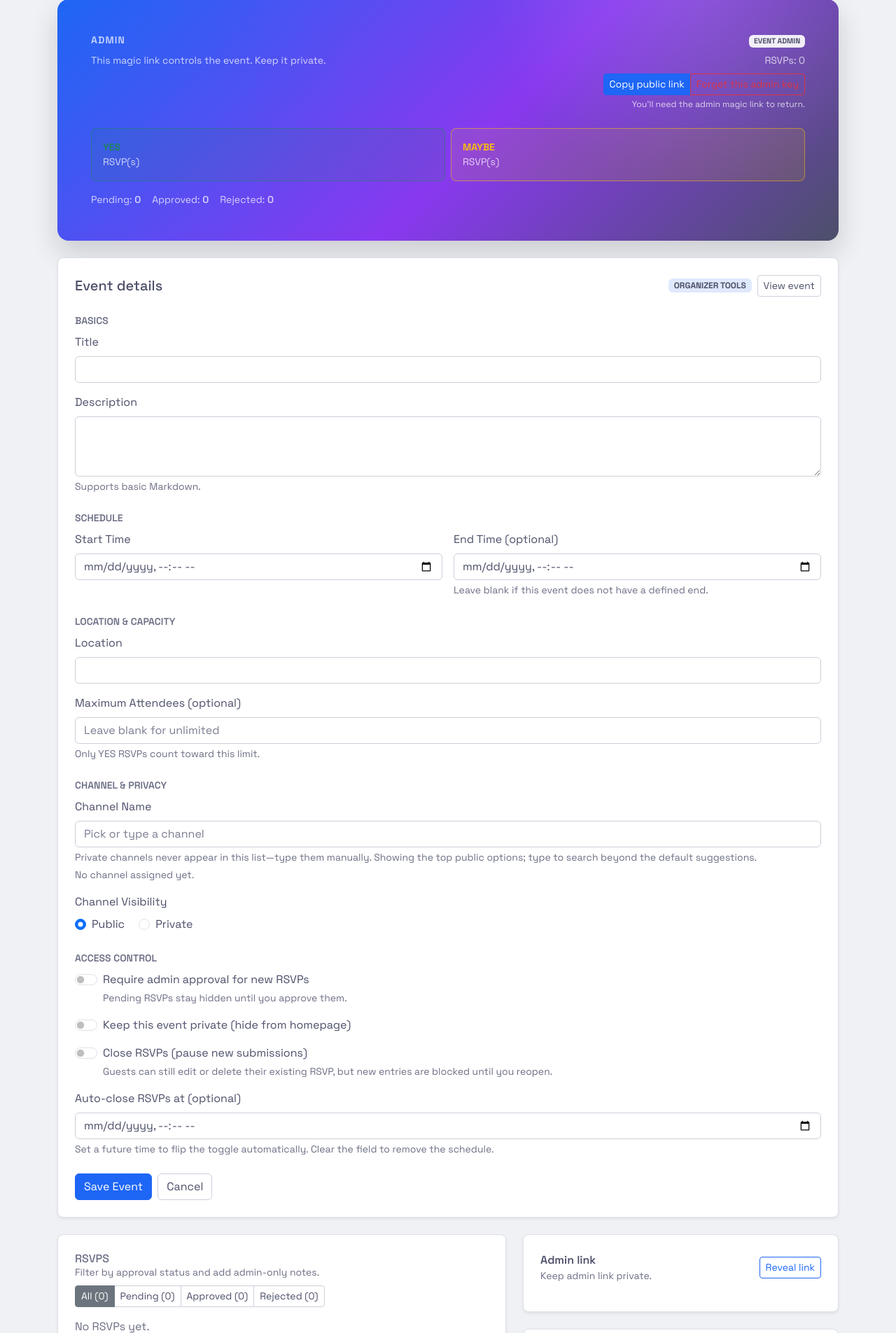
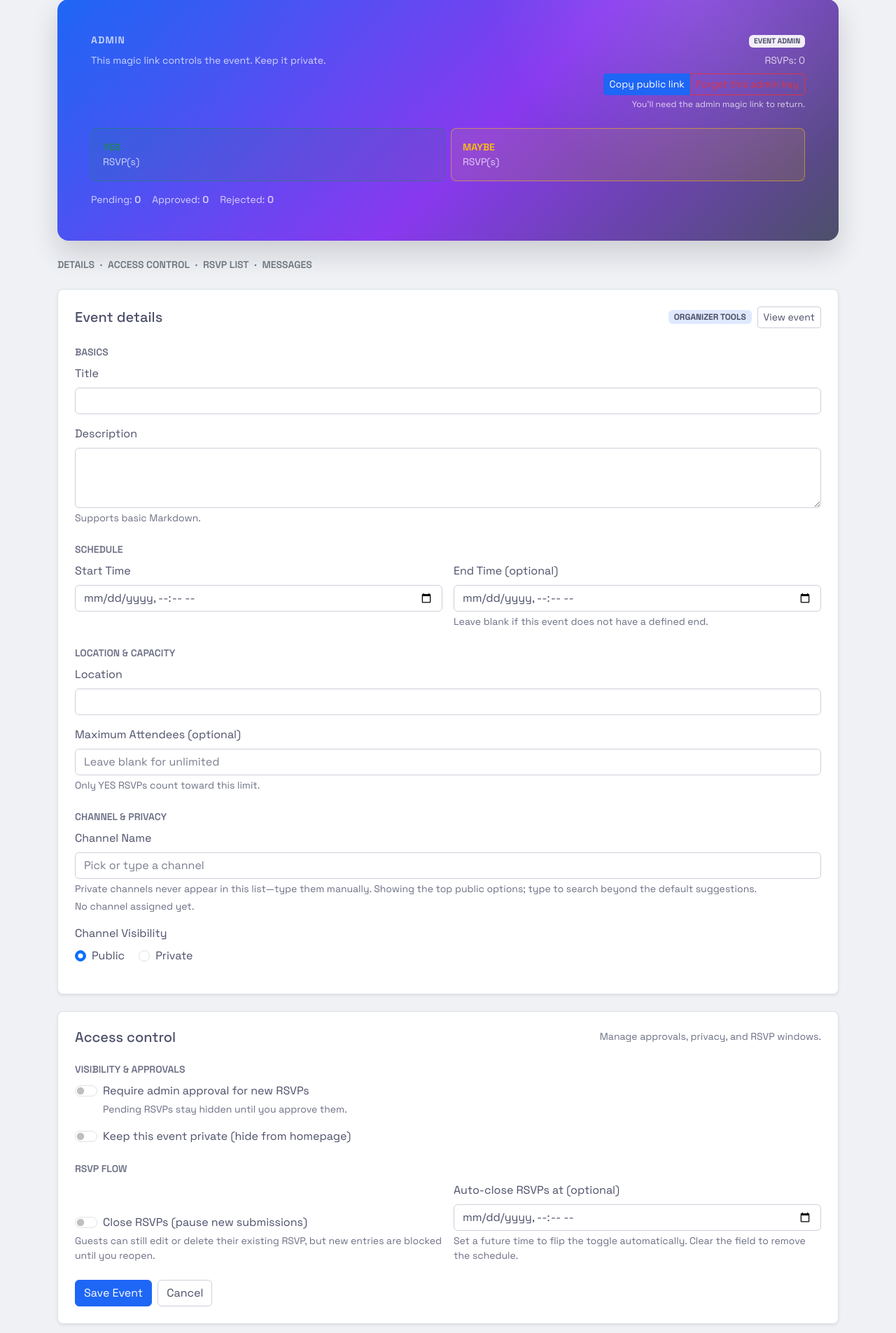
Before and after one commit to brandonleon/OpenRSVP, a FastAPI app: template openrsvp/templates/event_admin.html in a window 1280 px wide. Shown: the part 105-2010 px from the top of the page at 70% size. Run offline with FastAPI, Linux system fonts and the light colour scheme; the template is opened without the code that fills it, so the values that code supplies are empty; some libraries are stand-ins or nearby versions.

Commit message:
feat(ui): add admin navigation and restructure event admin form sections

```diff
--- a/openrsvp/templates/event_admin.html
+++ b/openrsvp/templates/event_admin.html
@@ -77,6 +77,17 @@
     {% endif %}
   </div>
 </section>
+<nav class="mb-4" aria-label="Admin sections">
+  <div class="d-flex flex-wrap align-items-center gap-2 small text-uppercase fw-semibold text-muted">
+    <a class="link-secondary text-decoration-none" href="#details-section">Details</a>
+    <span class="text-secondary">&middot;</span>
+    <a class="link-secondary text-decoration-none" href="#access-control-section">Access Control</a>
+    <span class="text-secondary">&middot;</span>
+    <a class="link-secondary text-decoration-none" href="#rsvp-section">RSVP List</a>
+    <span class="text-secondary">&middot;</span>
+    <a class="link-secondary text-decoration-none" href="#messages-section">Messages</a>
+  </div>
+</nav>
 {% include "partials/admin_pending_alert.html" %}
 <div
   class="d-none"
@@ -86,7 +97,8 @@
 ></div>
 <div class="row g-4">
   <div class="col-12">
-    <div class="p-4 bg-white border rounded-3 shadow-sm">
+    <form method="post" action="/e/{{ event.id }}/admin/{{ admin_token }}">
+      <section class="p-4 bg-white border rounded-3 shadow-sm mb-4" id="details-section">
         <div class="d-flex justify-content-between align-items-center mb-4 flex-wrap gap-2">
           <h3 class="h5 mb-0">Event details</h3>
           <div class="d-flex align-items-center gap-2 flex-wrap">
@@ -94,7 +106,6 @@
             <a class="btn btn-outline-secondary btn-sm" href="/e/{{ event.id }}">View event</a>
           </div>
         </div>
-      <form method="post" action="/e/{{ event.id }}/admin/{{ admin_token }}">
         <div class="mb-4">
           <div class="fw-semibold text-uppercase text-muted small mb-2">Basics</div>
           <div class="mb-3">
@@ -154,7 +165,7 @@
             <div class="form-text">Only YES RSVPs count toward this limit.</div>
           </div>
         </div>
-        <div class="mb-4">
+        <div>
           <div class="fw-semibold text-uppercase text-muted small mb-2">Channel & privacy</div>
           <div class="mb-3">
             <label class="form-label" for="admin-channel-name">Channel Name</label>
@@ -217,8 +228,14 @@
             </div>
           </div>
         </div>
+      </section>
+      <section class="p-4 bg-white border rounded-3 shadow-sm" id="access-control-section">
+        <div class="d-flex justify-content-between align-items-center mb-4 flex-wrap gap-2">
+          <h3 class="h5 mb-0">Access control</h3>
+          <div class="text-muted small">Manage approvals, privacy, and RSVP windows.</div>
+        </div>
         <div class="mb-4">
-          <div class="fw-semibold text-uppercase text-muted small mb-2">Access control</div>
+          <div class="fw-semibold text-uppercase text-muted small mb-2">Visibility & approvals</div>
           <div class="form-check form-switch mb-3">
             <input class="form-check-input" type="checkbox" id="admin-approval-required" name="admin_approval_required" value="true" {% if event.admin_approval_required %}checked{% endif %}>
             <label class="form-check-label" for="admin-approval-required">Require admin approval for new RSVPs</label>
@@ -228,12 +245,18 @@
             <input class="form-check-input" type="checkbox" id="admin-private" name="is_private" value="true" {% if event.is_private %}checked{% endif %}>
             <label class="form-check-label" for="admin-private">Keep this event private (hide from homepage)</label>
           </div>
-          <div class="form-check form-switch mt-3 mb-3">
+        </div>
+        <div class="mb-4">
+          <div class="fw-semibold text-uppercase text-muted small mb-2">RSVP flow</div>
+          <div class="row g-3 align-items-end">
+            <div class="col-md-6">
+              <div class="form-check form-switch mb-0">
                 <input class="form-check-input" type="checkbox" id="admin-rsvps-closed" name="rsvps_closed" value="true" {% if event.rsvps_closed %}checked{% endif %}>
                 <label class="form-check-label" for="admin-rsvps-closed">Close RSVPs (pause new submissions)</label>
+              </div>
               <div class="form-text">Guests can still edit or delete their existing RSVP, but new entries are blocked until you reopen.</div>
             </div>
-          <div class="mb-3">
+            <div class="col-md-6">
               <label class="form-label" for="admin-close-at">Auto-close RSVPs at (optional)</label>
               <input
                 type="datetime-local"
@@ -249,12 +272,13 @@
               {% endif %}
             </div>
           </div>
+        </div>
         <div class="d-flex flex-wrap gap-2">
           <button class="btn btn-primary" type="submit">Save Event</button>
           <a class="btn btn-outline-secondary" href="/e/{{ event.id }}">Cancel</a>
         </div>
+      </section>
     </form>
-    </div>
   </div>
   <div class="col-lg-7 order-lg-1">
     <div class="p-4 bg-white border rounded-3 shadow-sm" id="rsvp-section">
@@ -304,7 +328,7 @@
           </div>
         </div>
       </div>
-      <div class="p-4 bg-white border rounded-3 shadow-sm">
+      <div class="p-4 bg-white border rounded-3 shadow-sm" id="messages-section">
         <div class="d-flex justify-content-between align-items-center mb-2">
           <h3 class="h6 text-uppercase text-muted mb-0">Event messages</h3>
           <span class="badge bg-light text-dark">{{ admin_messages|length }} total</span>
--- a/pyproject.toml
+++ b/pyproject.toml
@@ -1,6 +1,6 @@
 [project]
 name = "openrsvp"
-version = "0.14.3"
+version = "0.14.4"
 description = "Accountless RSVP platform powered by FastAPI"
 readme = "README.md"
 requires-python = ">=3.11"
```
Also changed, not shown: 2 other files. Lines whose indentation alone changed are shown as unchanged.
